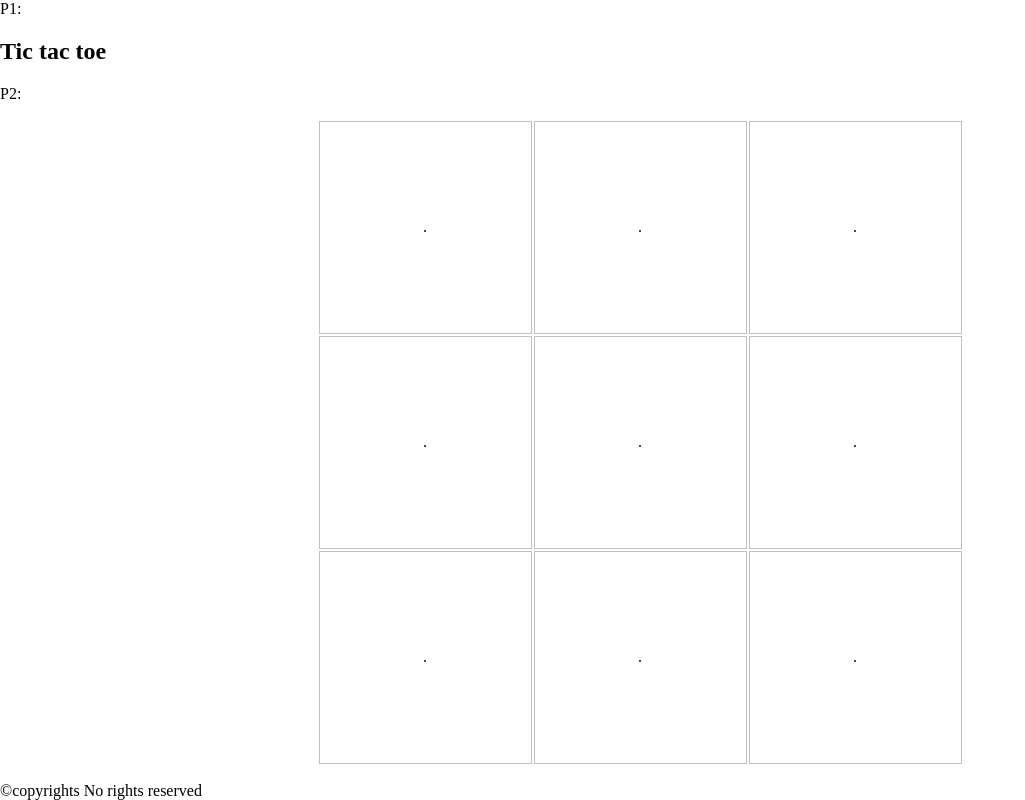
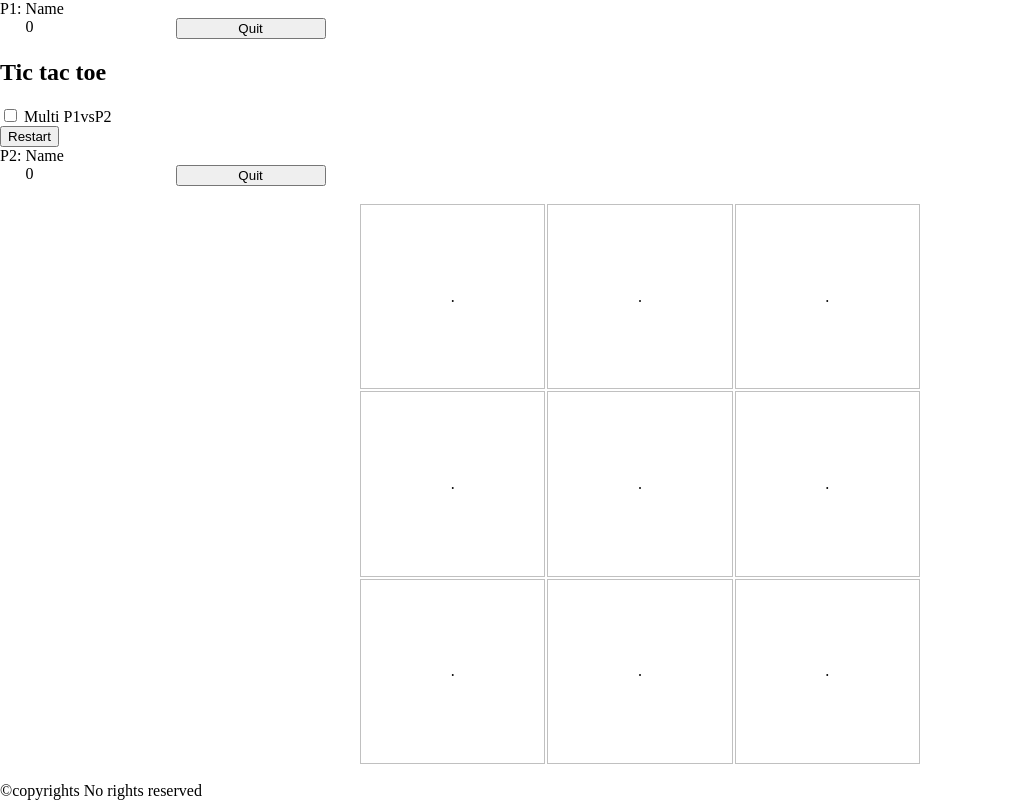
Before and after one commit to zivernay/tic-tac-toe, a plain HTML site: page index.html in a window 1280 px wide. Shown: the whole page, without its empty margins (0-1025 px from the left). Drawn offline with Linux system fonts and the light colour scheme.

Commit message:
Add restart buttorn

```diff
--- a/app.js
+++ b/app.js
@@ -24,7 +24,7 @@ const Player = function(marker, name="player 1") {
 }
 
 const Board = (function(size=3) {
-    const getGrid = (size) => {
+    const getGrid = (size=3) => {
         const grid = [];
         for(let y = size-1; y >= 0; y--){
             for(let x = 0; x < size; x++){
@@ -33,7 +33,7 @@ const Board = (function(size=3) {
         }
         return grid
     };
-    const grid = getGrid(size);
+    let grid = getGrid(size);
 
     const getFreeCells = (index=2) => {
         const cells = [];
@@ -48,6 +48,7 @@ const Board = (function(size=3) {
     const isFreeCell = (cell, index=2) => !(cell[index]);
     return {
          grid,
+         getGrid,
          getFreeCells,
          isFreeCell,
         }
@@ -65,6 +66,7 @@ const ticTacToe = (function(Player, Board) {
         footer: game.querySelector("footer"),
         grid: game.querySelector('#grid'),
         tds : grid.querySelectorAll("td"),
+        restart: game.querySelector('#restart'),
     };
 
     //Display  player moves in the grid
@@ -155,8 +157,17 @@ const ticTacToe = (function(Player, Board) {
         console.log("window resized!");
     }
     _resizeToSquare();
+
+    const _restart = function() {
+        Board.grid = Board.getGrid();
+        _domCache.tds.forEach((td)=> _render(td, '.'));
+    }
+
     _domCache.tds.forEach(element => {
        element.addEventListener("click", (e)=>{play(e.target)})
     });
+
     window.addEventListener("resize", _resizeToSquare);
+
+    _domCache.restart.addEventListener('click', _restart);
 })(Player, Board)
--- a/index.html
+++ b/index.html
@@ -13,14 +13,27 @@
 <body>
     <article id="game">
         <header class="game-menu">
-            <div class="player">
-                <span>P1: </span>
-                <span class="name"></span>
+            <div class="player" id="p1">
+                <span class="tag">P1: </span>
+                <span class="name">Name</span>
+                <span class="score">0</span>
+                <button class="quit">Quit</button>
             </div>
-            <h1>Tic tac toe</h1>
-            <div class="player">
-                <span>P2: </span>
-                <span class="name"></span>
+            <div class="options">
+                <h1>Tic tac toe</h1>
+                <div>
+                    <input type="checkbox" name="isMultiplayer" id="ismultiplayer">
+                    <label for="ismultiplayer">Multi <span>P1vsP2</span></label>
+                </div>
+                <div>
+                    <button id="restart">Restart</button>
+                </div>
+            </div>
+            <div class="player" id="p2">
+                <span class="tag">P2: </span>
+                <span class="name">Name</span>
+                <span class="score">0</span>
+                <button class="quit">Quit</button>
             </div>
         </header>
         <main class="game-frame">
--- a/main.css
+++ b/main.css
@@ -28,3 +28,27 @@ body {
     vertical-align: center;
     border: 1px solid silver;
 }
+
+/*
+    player
+*/
+.player {
+    display: grid;
+    grid-template-columns:1.6rem repeat(2, minmax(50px, 150px));
+}
+.player .tag {
+    grid-area: 1 / 1 / 2 / 2;
+}
+.player .name {
+    grid-area: 1 / 2 / 2 / span 2;
+}
+.player .score {
+    grid-area: 2 / 2 / 3 / 3;
+}
+.player .quit {
+    grid-area: 2 / 3 / 3 / 4;
+}
+
+/*
+    options
+*/
```
